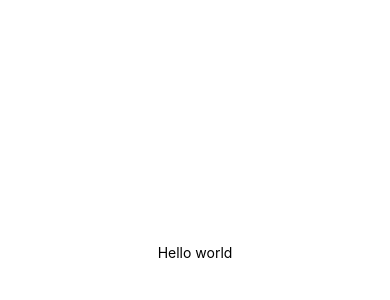
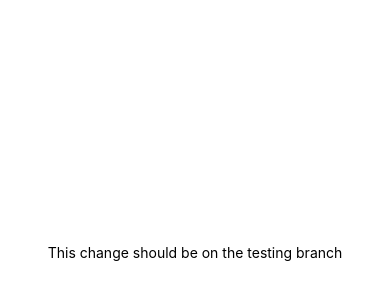
Before and after one commit to clairesquires/Pokemon, a React Native app in the folder pokemon-app/: screen / in a window 390 px wide. Shown: the part 170-470 px from the top of the page. Built offline with nearby package versions, Linux system fonts and the light colour scheme.

Commit message:
Testing - changes for testing branch

```diff
--- a/pokemon-app/App.tsx
+++ b/pokemon-app/App.tsx
@@ -4,7 +4,7 @@ import { StyleSheet, Text, View } from 'react-native';
 export default function App() {
   return (
     <View style={styles.container}>
-      <Text>Hello world</Text>
+      <Text>This change should be on the testing branch</Text>
       <StatusBar style="auto" />
     </View>
   );
```
